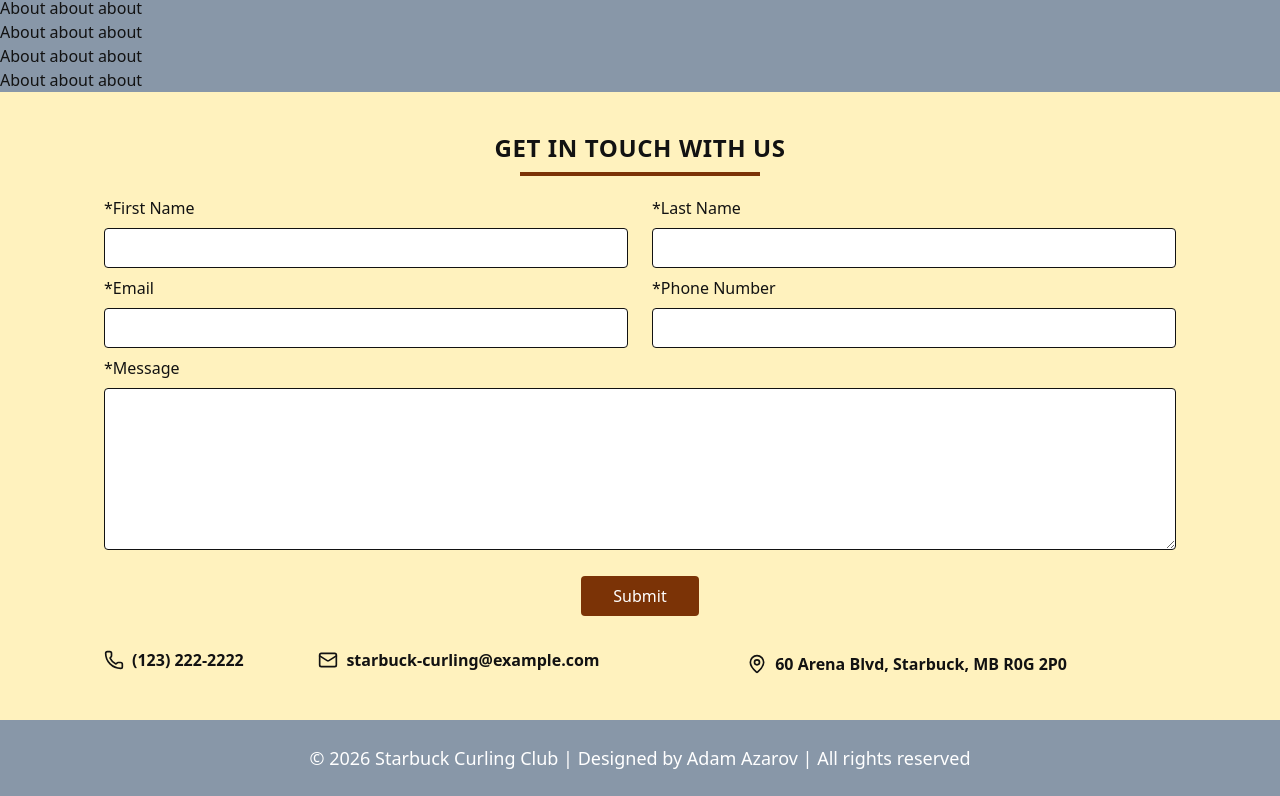
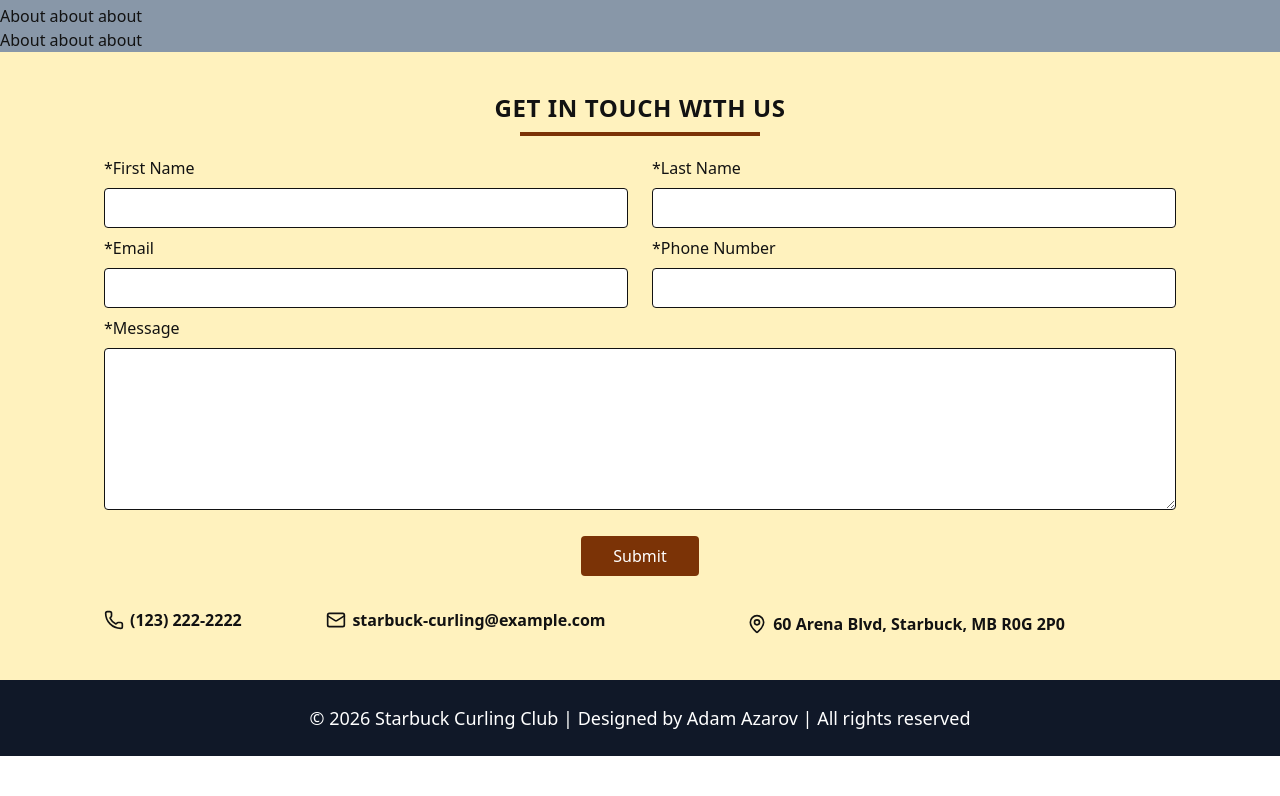
Before and after one commit to Azarov204/starbuck-curling, a React (Vite) app: page /starbuck-curling/about in a window 1280 px wide. Shown: the part 1540-2336 px from the top of the page. After the commit the page ends 2296 px from the top, so only its background shows below. Built offline with nearby package versions, Linux system fonts and the light colour scheme.

Commit message:
Adjust sizing for mobile

```diff
--- a/src/components/Contact/Contact.jsx
+++ b/src/components/Contact/Contact.jsx
@@ -40,7 +40,7 @@ const Contact = () => {
         {/* FORM */}
         <form className="space-y-2" onSubmit={onSubmit}>
           {/* Row 1 */}
-          <div className="grid grid-cols-1 md:grid-cols-2 gap-6">
+          <div className="grid grid-cols-1 sm:grid-cols-2 gap-6">
             <div>
               <label className="block mb-2">
                 *First Name
@@ -57,7 +57,7 @@ const Contact = () => {
           </div>
 
           {/* Row 2 */}
-          <div className="grid grid-cols-1 md:grid-cols-2 gap-6">
+          <div className="grid grid-cols-1 sm:grid-cols-2 gap-6">
             <div>
               <label className="block mb-2">
                 *Email
@@ -91,17 +91,17 @@ const Contact = () => {
 
         {/* Contact Info */}
         <div className="max-w-6xl mx-auto space-y-2 font-bold grid grid-cols-1 md:grid-cols-5">
-          <div className="flex items-center gap-2 col-span-1">
+          <div className="flex items-center gap-1.5 col-span-1">
             <Phone className="w-5 h-5 text-dark-text"/>
             <span>(123) 222-2222</span>
           </div>
 
-          <div className="flex items-center gap-2 col-span-2">
+          <div className="flex items-center gap-1.5 col-span-2 md:pl-2">
             <Mail className="w-5 h-5 text-dark-text"/>
             <span>starbuck-curling@example.com</span>
           </div>
 
-          <div className="flex items-center gap-2 col-span-2">
+          <div className="flex items-center gap-1.5 col-span-2">
             <MapPin className="w-5 h-5 text-dark-text"/>
             <span>60 Arena Blvd, Starbuck, MB R0G 2P0</span>
           </div>
--- a/src/components/Footer/Footer.jsx
+++ b/src/components/Footer/Footer.jsx
@@ -2,7 +2,7 @@ const Footer = () => {
   const year = new Date().getFullYear();
 
   return (
-    <footer className="p-6 flex justify-center bg-website-bg text-sm md:text-base lg:text-lg">
+    <footer className="p-6 flex justify-center bg-gray-900 text-sm md:text-base lg:text-lg">
       <div>
         <span
           className="text-body text-white">
--- a/src/components/Hero/HeroLogo.jsx
+++ b/src/components/Hero/HeroLogo.jsx
@@ -20,7 +20,7 @@ const HeroLogo = ({backgroundImage, logo}) => {
         <img
           src={logo}
           alt="Hero Logo"
-          className="max-h-[60%] max-w-[70%] object-contain drop-shadow-xl"
+          className="max-h-[55%] max-w-[60%] sm:max-w-[70%] object-contain drop-shadow-xl"
         />
       </div>
 
@@ -29,7 +29,7 @@ const HeroLogo = ({backgroundImage, logo}) => {
         <svg
           viewBox="0 0 1440 100"
           preserveAspectRatio="none"
-          className="w-full h-30 fill-website-bg"
+          className="w-full h-35 fill-website-bg"
         >
           <path d="M0,30 C240,90 480,10 720,40 960,70 1200,60 1440,20 L1440,100 L0,100 Z"/>
         </svg>
--- a/src/components/Hero/HeroText.jsx
+++ b/src/components/Hero/HeroText.jsx
@@ -1,7 +1,7 @@
 const HeroText = ({backgroundImage, title, description}) => {
 
   return (
-    <section className="relative w-full h-180 overflow-hidden">
+    <section className="relative w-full h-120 sm:h-170 overflow-hidden">
 
       {/* Background Image */}
       <div
@@ -18,8 +18,8 @@ const HeroText = ({backgroundImage, title, description}) => {
       {/* Content */}
       <div className="relative z-10 flex items-center justify-start px-[15%] h-full text-white">
         <div>
-          <h1 className="text-left text-8xl font-bold tracking-wide">{title}</h1>
-          <p className="text-left text-3xl tracking-wide">{description}</p>
+          <h1 className="text-left text-6xl sm:text-8xl font-bold tracking-wide">{title}</h1>
+          <p className="text-left text-xl sm:text-3xl tracking-wide">{description}</p>
         </div>
       </div>
 
@@ -28,7 +28,7 @@ const HeroText = ({backgroundImage, title, description}) => {
         <svg
           viewBox="0 0 1440 100"
           preserveAspectRatio="none"
-          className="w-full h-30 fill-website-bg"
+          className="w-full h-35 fill-website-bg"
         >
           <path d="M0,30 C240,90 480,10 720,40 960,70 1200,60 1440,20 L1440,100 L0,100 Z"/>
         </svg>
```
